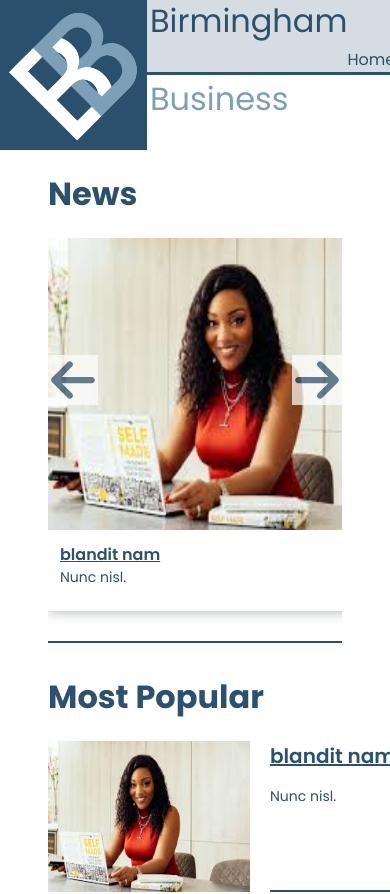
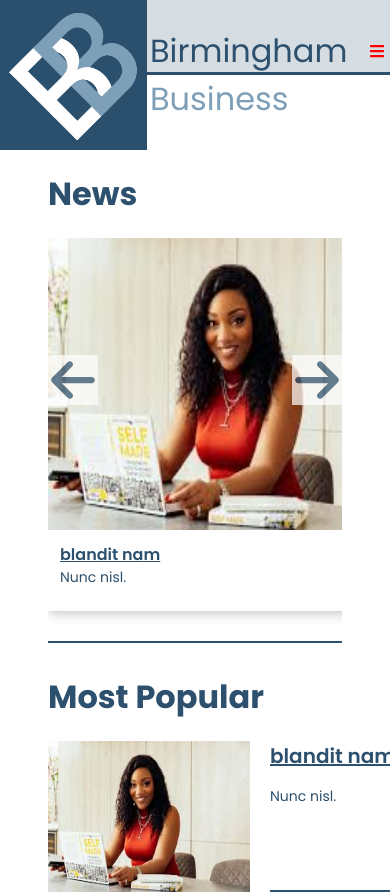
Before and after one commit to gabriellemia/birmingham-biz, a Next.js app: page / in a window 390 px wide. Shown: the top 894 px of the page. Built offline with nearby package versions, Linux system fonts and the light colour scheme.

Commit message:
added burger menu

```diff
--- a/package.json
+++ b/package.json
@@ -18,7 +18,8 @@
     "dotenv": "^16.4.5",
     "next": "14.2.3",
     "react": "^18",
-    "react-dom": "^18"
+    "react-dom": "^18",
+    "react-icons": "^5.2.1"
   },
   "devDependencies": {
     "eslint": "^8",
--- a/src/app/components/Header/Header.jsx
+++ b/src/app/components/Header/Header.jsx
@@ -1,9 +1,18 @@
+"use client";
 import styles from "./Header.module.css";
 import Image from "next/image";
 import { FontAwesomeIcon } from "@fortawesome/react-fontawesome";
 import { faMagnifyingGlass } from "@fortawesome/free-solid-svg-icons";
+import { FaBars, FaTimes, faBars, faTimes } from "react-icons/fa";
+import { useRef } from "react";
 
 export default function Header() {
+	const navRef = useRef();
+
+	const showNavbar = () => {
+		navRef.current.classList.toggle(styles.responsive_nav);
+	};
+
 	return (
 		<>
 			<div className={styles.headerBackground}></div>
@@ -17,7 +26,7 @@ export default function Header() {
 				/>
 				<nav className={styles.topNavBar}>
 					<h1 className={styles.birmingham}>Birmingham</h1>
-          <ul className={styles.navBarContainer}>
+					<ul className={styles.navBarContainer} ref={navRef}>
 						<li>
 							<a className={styles.navLinks} href="/">
 								Home
@@ -48,14 +57,28 @@ export default function Header() {
 								Magazine Archive
 							</a>
 						</li>
+						<button
+							className={`${styles.navBtn} ${styles.navCloseBtn}`}
+							onClick={showNavbar}
+						>
+							<FaTimes />
+						</button>
 					</ul>
-          <div className={styles.magContainer}>
+
+					{/* <div className={styles.magContainer}>
 						<FontAwesomeIcon
 							icon={faMagnifyingGlass}
 							className={styles.magIcon}
 						/>
-          </div>
+					</div> */}
+					<button
+						className={`${styles.navBtn} ${styles.navCloseBtn}`}
+						onClick={showNavbar}
+					>
+						<FaBars />
+					</button>
 				</nav>
+
 				<nav className={styles.bottomNavBar}>
 					<h1 className={styles.business}>Business</h1>
 				</nav>
--- a/src/app/components/Header/Header.module.css
+++ b/src/app/components/Header/Header.module.css
@@ -1,4 +1,4 @@
-.headerBackground{
+.headerBackground {
 	height: 75px;
 	width: 100vw;
 	background-color: #d5dce2;
@@ -6,7 +6,6 @@
 	position: absolute;
 	top: 0;
 	z-index: -10;
-
 }
 
 .header {
@@ -23,7 +22,6 @@
 	align-self: end;
 }
 
-
 .logoBB {
 	grid-row: span 2;
 }
@@ -37,7 +35,6 @@
 	list-style: none;
 	color: #2c506d;
 	align-items: end;
-
 }
 
 .navLinks {
@@ -47,7 +44,7 @@
 }
 
 .navLinks:hover {
-  color: #D4A20D;
+	color: #d4a20d;
 	cursor: pointer;
 }
 
@@ -61,7 +58,7 @@
 	font-size: 32px;
 }
 
-.magContainer{
+.magContainer {
 	height: 20px;
 	width: 20px;
 	align-self: end;
@@ -69,5 +66,40 @@
 }
 
 .magIcon {
-  color: #2c506d
+	color: #2c506d;
 }
+
+.navBtn {
+	padding: 5px;
+	cursor: pointer;
+	background: transparent;
+	border: none;
+	outline: none;
+	color: red;
+	position: absolute;
+	visibility: hidden;
+	opacity: 0;
+}
+
+@media only screen and (max-width: 1050px) {
+	.navBtn {
+		position: static;
+		visibility: visible;
+		opacity: 1;
+	}
+
+	.navBarContainer {
+		position: fixed;
+		top: 0;
+		left: 0;
+		height: 100%;
+		width: 100%;
+		background-color: #d4a20d;
+		transition: 1s;
+		transform: translateY(-100vh);
+	}
+
+	.responsive_nav {
+		transform: none;
+	}
+}
```
Also changed, not shown: 1 other file (tests, documents, lock files or other folders). Lines whose indentation alone changed are shown as unchanged.
